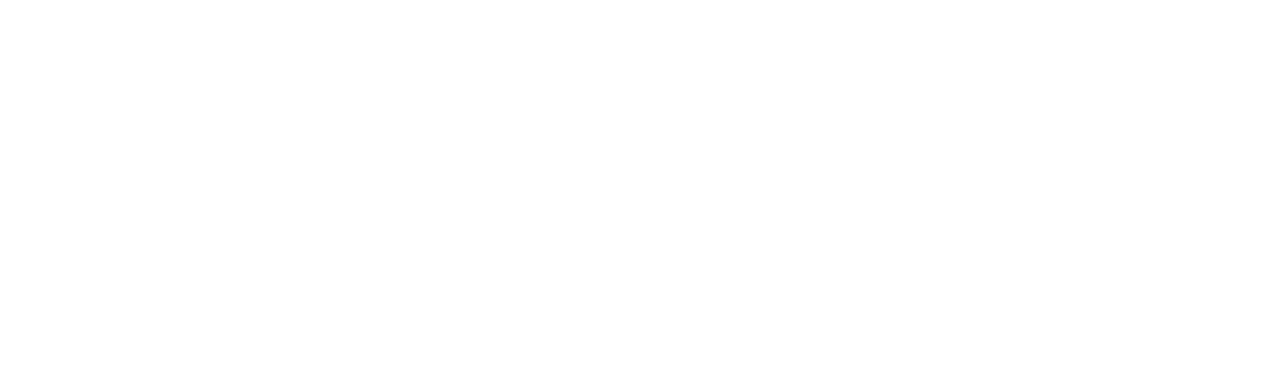
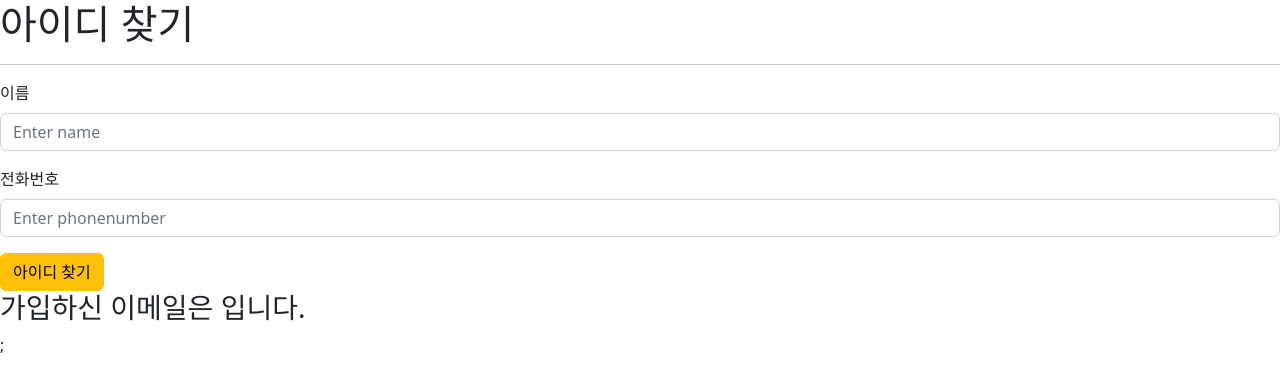
Before and after one commit to 2022-kh-final-mothlymoon/moon-front, a React (Create React App) app in the folder sellermoon_react/: page /findemail in a window 1280 px wide. Before the commit this address had no page. Shown: the top 392 px of the page. Built offline with nearby package versions, Linux system fonts and the light colour scheme.

Commit message:
이메일 찾기, 임시비밀번호 발급

```diff
--- a/sellermoon_react/src/App.jsx
+++ b/sellermoon_react/src/App.jsx
@@ -3,17 +3,17 @@ import "bootstrap/dist/css/bootstrap.min.css";
 import LoginPage from "./components/views/_member/login/LoginPage";
 import RegisterPage from "./components/views/_member/register/RegisterPage";
 import Test from "./components/views/_member/register/Test";
+import FindEmail from "./components/views/_member/login/FindEmail";
+import FindPass from "./components/views/_member/login/FindPass";
 
 function App() {
   return (
     <>
       <Routes>
-        <Route path="/monthlymoon/login" exact={true} element={<LoginPage />} />
-        <Route
-          path="/monthlymoon/register"
-          exact={true}
-          element={<RegisterPage />}
-        />
+        <Route path="/login" exact={true} element={<LoginPage />} />
+        <Route path="/findemail" exact={true} element={<FindEmail />} />
+        <Route path="/findpass" exact={true} element={<FindPass />} />
+        <Route path="/register" exact={true} element={<RegisterPage />} />
         <Route path="/" exact={true} element={<Test />} />
       </Routes>
     </>
--- /dev/null
+++ b/sellermoon_react/src/components/service/kakaologin.js
@@ -0,0 +1,4 @@
+export const REST_API_KEY = "9af54edd96e17a898bbe15f6a35bdf9d";
+export const REDIRECT_URL = "http://localhost:3000/monthlymoon/kakaologin";
+export const KAKAO_CODE =
+  "HKYwXBC10QElWYDpe6rmPl41ojWAaZ-tLgZl4HvDyR_Eoq67ZFaYoAgAQtzh6qc6fhAuegorDNMAAAGEDYcECQ";
--- /dev/null
+++ b/sellermoon_react/src/components/views/_member/login/FindEmail.jsx
@@ -0,0 +1,73 @@
+import axios from "axios";
+import React, { useState } from "react";
+import { Button, Form } from "react-bootstrap";
+import { useNavigate } from "react-router-dom";
+
+const FindEmail = (props) => {
+  let navigate = useNavigate();
+  const [name, setName] = useState("");
+  const [phone, setPhone] = useState("");
+  const [email, setEmail] = useState("");
+
+  const handleInputName = (e) => {
+    console.log(e.target.value);
+    setName(e.target.value);
+  };
+
+  const handleInputPhone = (e) => {
+    console.log(e.target.value);
+    setPhone(e.target.value);
+  };
+
+  // 이메일 찾기 버튼
+  const findEmail = () => {
+    axios
+      .post(process.env.REACT_APP_SPRING_IP + "monthlymoon/findemail", null, {
+        params: { member_name: name, member_phone: phone },
+      })
+      .then((res) => {
+        console.log(res);
+        console.log(res.data);
+        if (res.data === null) {
+          alert("가입된 이메일이 없습니다.");
+        } else {
+          setEmail(res.data.member_email);
+        }
+      })
+      .catch();
+  };
+  return (
+    <div>
+      <h1>아이디 찾기</h1>
+      <hr />
+      <Form>
+        <Form.Group className="mb-3" controlId="formBasicName">
+          <Form.Label>이름</Form.Label>
+          <Form.Control
+            type="text"
+            placeholder="Enter name"
+            name="member_name"
+            value={name}
+            onChange={handleInputName}
+          />
+        </Form.Group>
+        <Form.Group className="mb-3" controlId="formBasicPhone">
+          <Form.Label>전화번호</Form.Label>
+          <Form.Control
+            type="text"
+            placeholder="Enter phonenumber"
+            name="member_phone"
+            value={phone}
+            onChange={handleInputPhone}
+          />
+        </Form.Group>
+      </Form>
+      <Button variant="warning" onClick={findEmail}>
+        아이디 찾기
+      </Button>
+      <h3>가입하신 이메일은 {email} 입니다.</h3>;
+    </div>
+  );
+};
+
+export default FindEmail;
--- /dev/null
+++ b/sellermoon_react/src/components/views/_member/login/FindPass.jsx
@@ -0,0 +1,85 @@
+import axios from "axios";
+import React, { useState } from "react";
+import { Button, Form } from "react-bootstrap";
+import { useNavigate } from "react-router-dom";
+
+const FindPass = (props) => {
+  let navigate = useNavigate();
+  const [name, setName] = useState("");
+  const [phone, setPhone] = useState("");
+  const [email, setEmail] = useState("");
+
+  const handleInputId = (e) => {
+    setEmail(e.target.value);
+    console.log(e.target.value);
+  };
+  const handleInputName = (e) => {
+    console.log(e.target.value);
+    setName(e.target.value);
+  };
+
+  const handleInputPhone = (e) => {
+    console.log(e.target.value);
+    setPhone(e.target.value);
+  };
+  const findPass = () => {
+    axios
+      .post(process.env.REACT_APP_SPRING_IP + "monthlymoon/sendmail", null, {
+        params: { member_email: email, member_name: name, member_phone: phone },
+      })
+      .then((res) => {
+        console.log(res);
+        console.log(res.data);
+        if (res.data === 1) {
+          alert("임시 비밀번호가 메일로 발급되었습니다.");
+          navigate("/login");
+        } else if (res.data === 0) {
+          alert("해당하는 회원정보가 없습니다.");
+        }
+      })
+      .catch();
+  };
+  return (
+    <div>
+      <h1>비밀번호 찾기</h1>
+      <hr />
+      <Form>
+        <Form.Group className="mb-3" controlId="formBasicEmail">
+          <Form.Label>Email address</Form.Label>
+          <Form.Control
+            type="email"
+            placeholder="Enter email"
+            name="member_email"
+            value={email}
+            onChange={handleInputId}
+          />
+        </Form.Group>
+        <Form.Group className="mb-3" controlId="formBasicName">
+          <Form.Label>이름</Form.Label>
+          <Form.Control
+            type="text"
+            placeholder="Enter name"
+            name="member_name"
+            value={name}
+            onChange={handleInputName}
+          />
+        </Form.Group>
+        <Form.Group className="mb-3" controlId="formBasicName">
+          <Form.Label>전화번호</Form.Label>
+          <Form.Control
+            type="text"
+            placeholder="Enter phonenumber"
+            name="member_phone"
+            value={phone}
+            onChange={handleInputPhone}
+          />
+        </Form.Group>
+      </Form>
+      <Button variant="warning" onClick={findPass}>
+        비밀번호 찾기
+      </Button>
+    </div>
+  );
+};
+
+export default FindPass;
--- a/sellermoon_react/src/components/views/_member/login/LoginPage.jsx
+++ b/sellermoon_react/src/components/views/_member/login/LoginPage.jsx
@@ -8,18 +8,20 @@ const LoginPage = (props) => {
   const [email, setEmail] = useState("");
   const [password, setPassword] = useState("");
 
+  // 아이디(이메일) 담기
   const handleInputId = (e) => {
     setEmail(e.target.value);
     console.log(e.target.value);
   };
-
+  // 비밀번호 담기
   const handleInputPw = (e) => {
     setPassword(e.target.value);
     console.log(e.target.value);
   };
+  // 로그인
   const memLogin = () => {
     axios
-      .post("http://localhost:9005/monthlymoon/login", null, {
+      .post(process.env.REACT_APP_SPRING_IP + "monthlymoon/login", null, {
         params: { member_email: email, member_password: password },
       })
       .then((res) => {
@@ -34,9 +36,9 @@ const LoginPage = (props) => {
           res.data.member_password !== password
         ) {
           console.log("로그인 성공");
-          sessionStorage.setItem("user_id", email);
-          sessionStorage.setItem("user_name", res.data.member_name);
-          navigate("/monthlymoon/register");
+          sessionStorage.setItem("user_id", email); // 세션에 회원 이메일 저장 브라우저 닫기 전까지 유지
+          sessionStorage.setItem("user_name", res.data.member_name); // 세션에 회원 이름 저장
+          navigate("/register");
           // 로그인을 실패하면 스프링에서 입력한 값만 vo에 담아 보내기때문에
           // member_no의 값은 0이 출력됨 -> 로그인을 실패한 걸 알 수 있음
         } else if (res.data.member_no === 0) {
@@ -45,6 +47,16 @@ const LoginPage = (props) => {
       })
       .catch();
   };
+
+  // 이메일 찾기 버튼
+  const findEmail = () => {
+    navigate("/findemail");
+  };
+
+  const findPass = () => {
+    navigate("/findpass");
+  };
+
   return (
     <>
       <h1>로그인 페이지</h1>
@@ -60,7 +72,6 @@ const LoginPage = (props) => {
             onChange={handleInputId}
           />
         </Form.Group>
-
         <Form.Group className="mb-3" controlId="formBasicPassword">
           <Form.Label>Password</Form.Label>
           <Form.Control
@@ -71,8 +82,16 @@ const LoginPage = (props) => {
             onChange={handleInputPw}
           />
         </Form.Group>
-        <Button variant="primary" onClick={memLogin}>
-          Submit
+        <Button variant="secondary" onClick={memLogin}>
+          로그인
+        </Button>
+        &nbsp;&nbsp;
+        <Button variant="warning" onClick={findEmail}>
+          아이디 찾기
+        </Button>
+        &nbsp;&nbsp;
+        <Button variant="warning" onClick={findPass}>
+          비밀번호 찾기
         </Button>
       </Form>
     </>
--- a/sellermoon_react/src/components/views/_member/register/RegisterPage.jsx
+++ b/sellermoon_react/src/components/views/_member/register/RegisterPage.jsx
@@ -2,14 +2,15 @@ import React, { useState } from "react";
 import { Button, Form, Modal } from "react-bootstrap";
 import { Link } from "react-router-dom";
 import DaumPostcodeEmbed from "react-daum-postcode";
+import axios from "axios";
 
 const RegisterPage = (props) => {
   const registerM = () => {
     document.querySelector("#f_register").action =
-      "http://localhost:9005/monthlymoon/register";
+      process.env.REACT_APP_SPRING_IP + "monthlymoon/register";
     document.querySelector("#f_register").submit();
   };
-
+  const [email, setEmail] = useState("");
   const [show, setShow] = useState(false);
 
   const handleClose = () => setShow(false);
@@ -50,11 +51,34 @@ const RegisterPage = (props) => {
     setAddress(e.target.value);
   };
 
+  const eCheck = (e) => {
+    console.log(e.target.value);
+    setEmail(e.target.value);
+  };
+
+  const emailChk = (e) => {
+    console.log("이메일 중복체크");
+    axios
+      .post(process.env.REACT_APP_SPRING_IP + "monthlymoon/emailcheck", null, {
+        params: { member_email: email },
+      })
+      .then((result) => {
+        console.log(result);
+        if (result.data === 1) {
+          alert("중복된 이메일 입니다.");
+          return () => {};
+        } else {
+          alert("가입 가능한 이메일입니다.");
+        }
+      })
+      .catch((err) => {});
+  };
+
   return (
     <>
       <h1>회원가입 페이지</h1>
       <Button variant="dark" type="submit">
-        <Link to="/monthlymoon/login">로그인</Link>
+        <Link to="/login">로그인</Link>
       </Button>
       <hr />
       <Form id="f_register" method="post">
@@ -63,8 +87,11 @@ const RegisterPage = (props) => {
           <Form.Control
             type="email"
             name="member_email"
+            value={email}
+            onChange={eCheck}
             placeholder="Enter email"
           />
+          <Button onClick={emailChk}>이메일 중복검사</Button>
         </Form.Group>
 
         <Form.Group className="mb-3" controlId="formBasicPassword">
--- a/sellermoon_react/src/components/views/_member/register/Test.jsx
+++ b/sellermoon_react/src/components/views/_member/register/Test.jsx
@@ -1,27 +1,17 @@
 import React from "react";
-import DaumPostcodeEmbed from "react-daum-postcode";
+import { REDIRECT_URL, REST_API_KEY } from "../../../service/kakaologin";
 
 const Test = (props) => {
-  const handleComplete = (data) => {
-    let fullAddress = data.address;
-    let extraAddress = "";
-
-    if (data.addressType === "R") {
-      if (data.bname !== "") {
-        extraAddress += data.bname;
-      }
-      if (data.buildingName !== "") {
-        extraAddress +=
-          extraAddress !== "" ? `, ${data.buildingName}` : data.buildingName;
-      }
-      fullAddress += extraAddress !== "" ? ` (${extraAddress})` : "";
-    }
-    console.log(data);
-    console.log(data.zonecode);
-    console.log(fullAddress); // e.g. '서울 성동구 왕십리로2길 20 (성수동1가)'
+  const KAKAO_AUTH_URL = `https://kauth.kakao.com/oauth/authorize?client_id=${REST_API_KEY}&redirect_uri=${REDIRECT_URL}&response_type=code`;
+  const resCode = () => {
+    window.location.href = KAKAO_AUTH_URL;
   };
-
-  return <DaumPostcodeEmbed onComplete={handleComplete} {...props} />;
+  return (
+    <div>
+      <h1>인가코드 받기</h1>
+      <button onClick={resCode}>인가코드받기</button>
+    </div>
+  );
 };
 
 export default Test;
```
Also changed, not shown: sellermoon_react/src/components/views/_member/login/KakaoLogin.jsx (added, +20 -0 lines).
